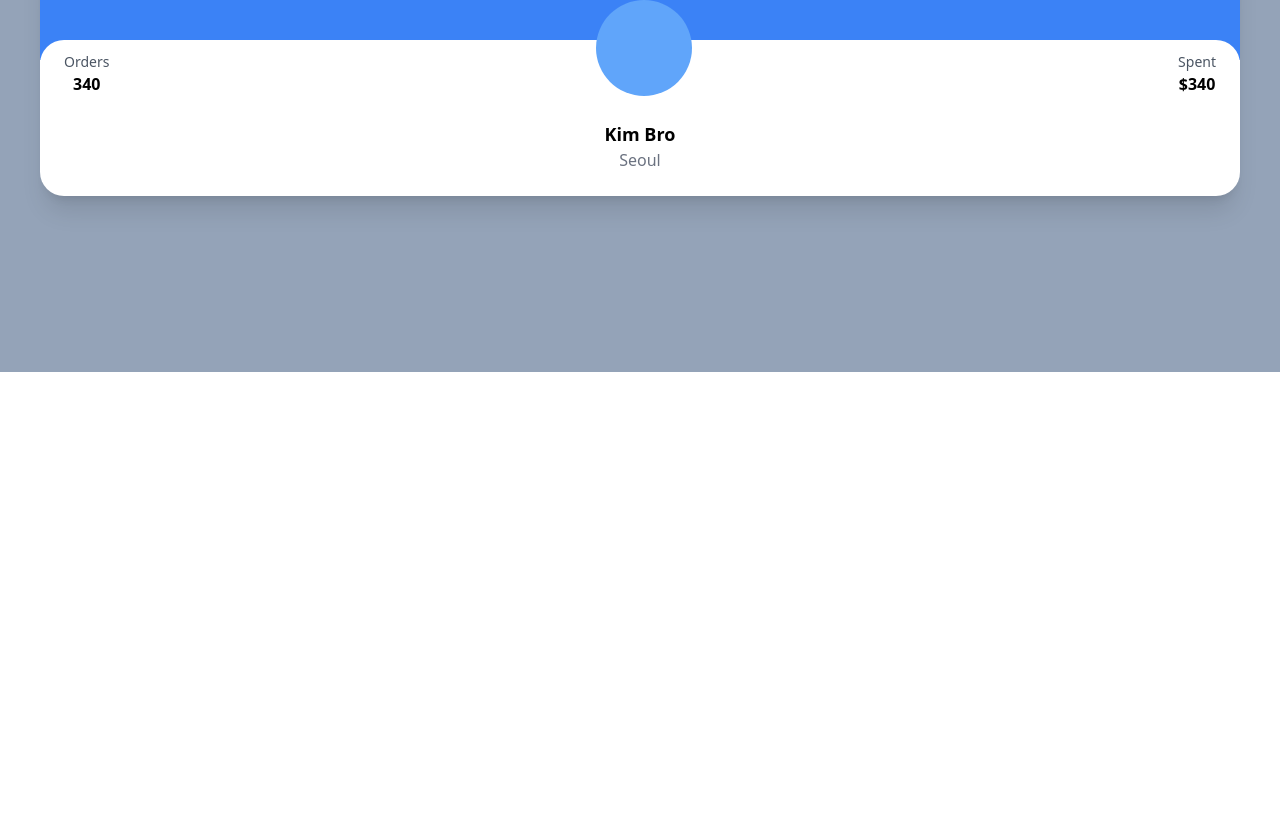
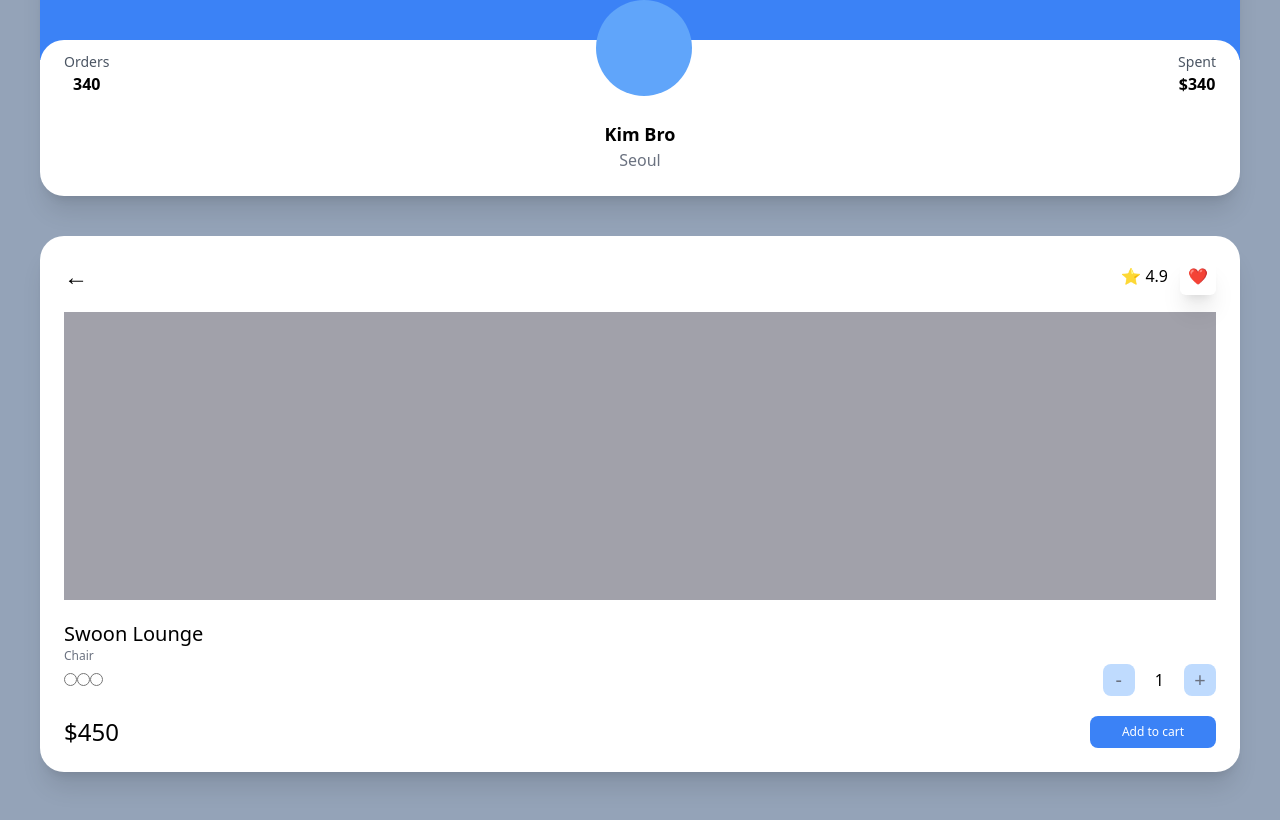
Before and after one commit to kimbro95/NextJS-CloneCoding, a Next.js app: page / in a window 1280 px wide. Shown: the part 442-1262 px from the top of the page. Before the commit the page ends 814 px from the top, so only its background shows below. Built offline with nearby package versions, Linux system fonts and the light colour scheme.

Commit message:
#4.3 Test Drive part Three

```diff
--- a/pages/index.tsx
+++ b/pages/index.tsx
@@ -44,8 +44,42 @@
         </div>
       </div>
 
-      <div className="bg-white"></div>
-      <div className="bg-white"></div>
+      <div className="bg-white p-6 rounded-3xl shadow-xl">
+        <div className="flex mb-5 justify-between items-center">
+          <span className='text-2xl font-semibold'>←</span>
+          <div className="space-x-3">
+            <span>⭐️ 4.9</span>
+            <span className="shadow-xl p-2 rounded-md">❤</span>
+          </div>
+        </div>
+        <div className="bg-zinc-400 h-72 mb-5" />
+        <div className="flex flex-col">
+          <span className="font-medium text-xl">Swoon Lounge</span>
+          <span className="text-xs text-gray-500">Chair</span>
+          <div className="mt-0 mb-5 flex justify-between items-center">
+            <div>
+              <input type="radio" />
+              <input type="radio" />
+              <input type="radio" />
+            </div>
+            <div className="flex items-center space-x-5">
+              <button className=" rounded-lg bg-blue-200 flex justify-center items-center aspect-square w-8 text-xl text-gray-500">
+                -
+              </button>
+              <span>1</span>
+              <button className=" rounded-lg bg-blue-200 flex justify-center items-center aspect-square w-8 text-xl text-gray-500">
+                +
+              </button>
+            </div>
+          </div>
+          <div className="flex justify-between items-center">
+            <span className="font-medium text-2xl">$450</span>
+            <button className="bg-blue-500 py-2 px-8 text-center text-xs text-white rounded-lg">
+              Add to cart
+            </button>
+          </div>
+        </div>
+      </div>
     </div>
   );
 }
```
